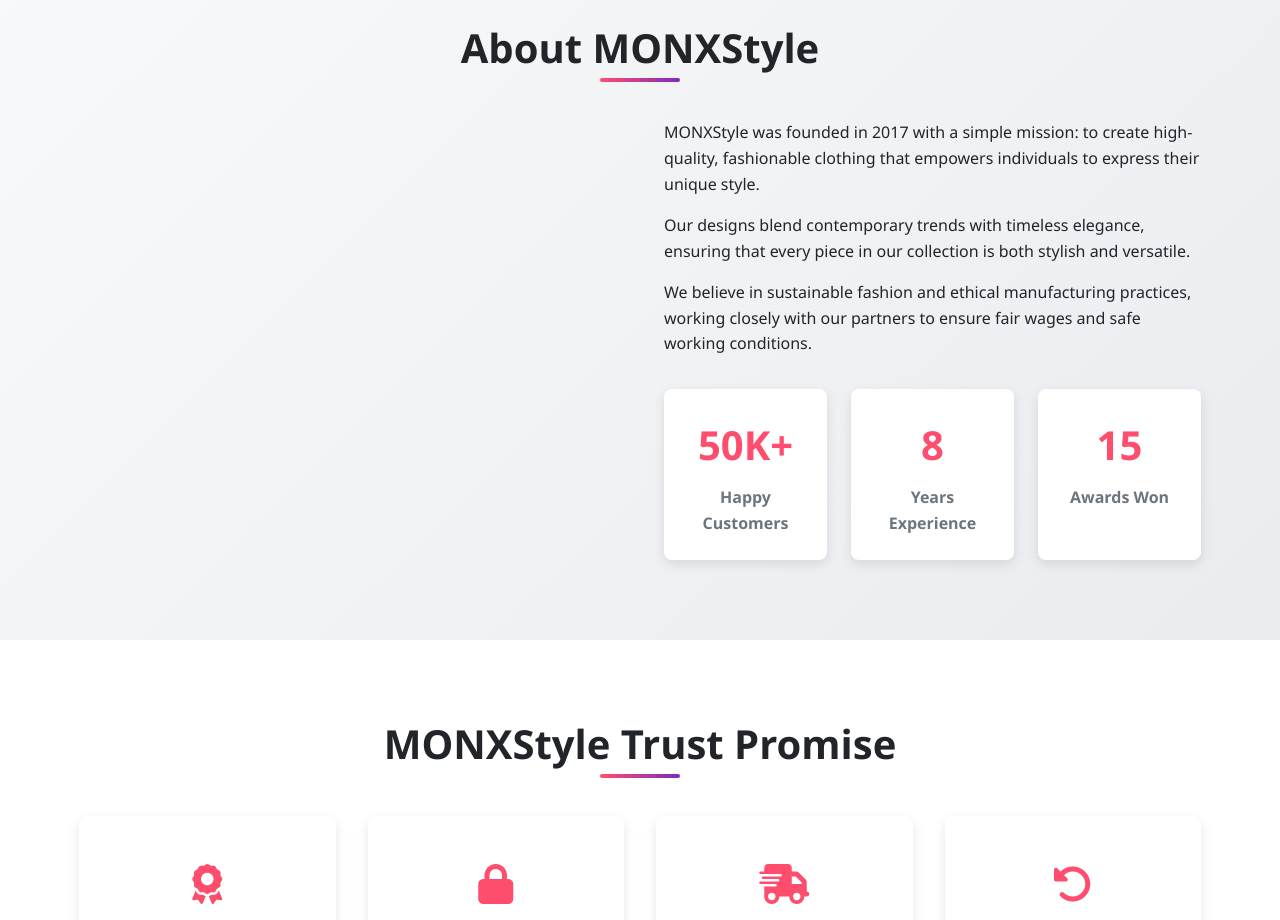
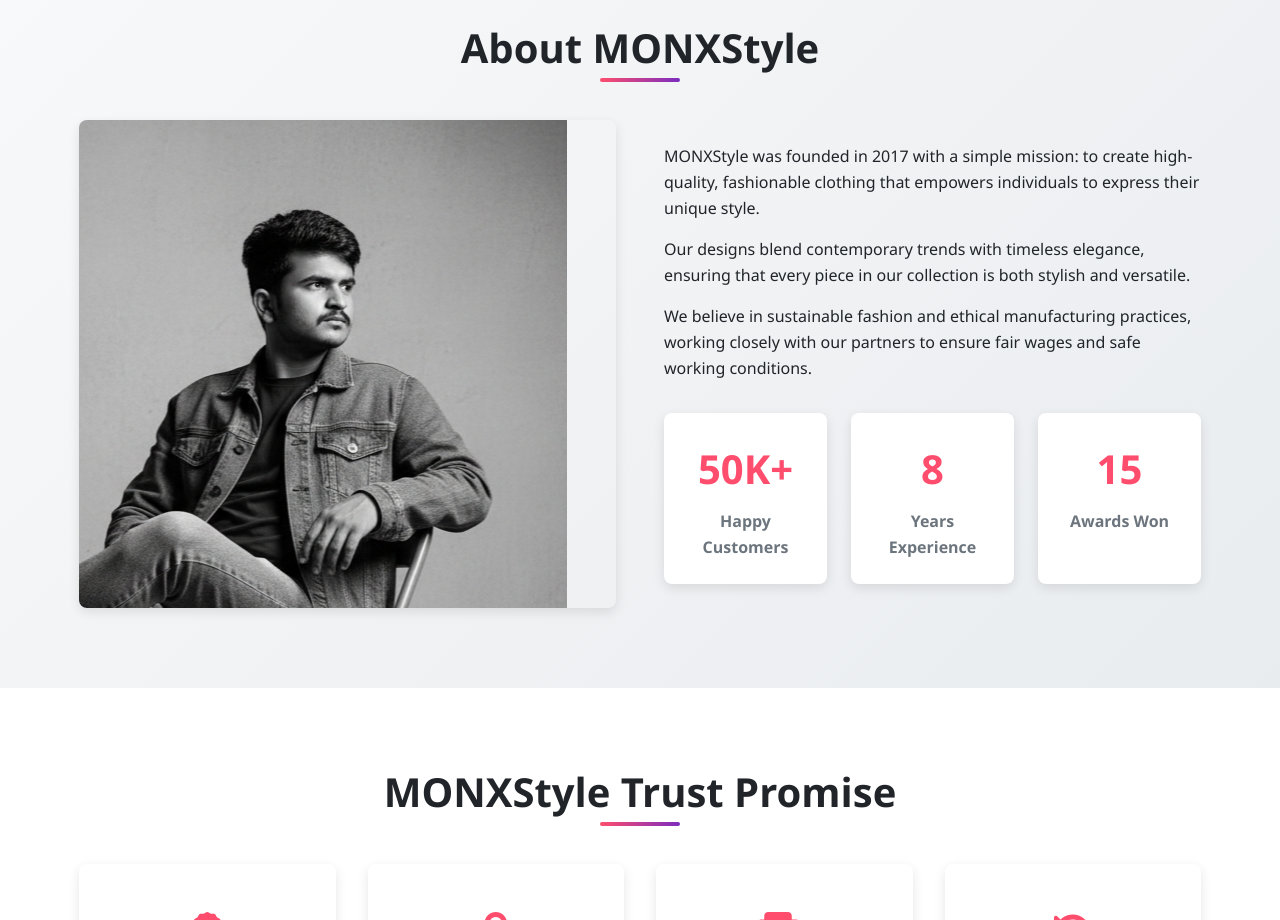
Before and after one commit to monxcode/MONXStyle-eCom, a plain HTML site: page index.html in a window 1280 px wide. Shown: the part 2720-3640 px from the top of the page. Drawn offline with Linux system fonts and the light colour scheme.

Commit message:
Add files via upload

```diff
--- a/index.html
+++ b/index.html
@@ -1582,6 +1582,7 @@
             <div class="about-content">
                 <div class="about-image">
                     <!-- About Image Here -->
+                    <img src="aboutMohan.jpg" alt="about-image">
                 </div>
                 <div class="about-text">
                     <p>MONXStyle was founded in 2017 with a simple mission: to create high-quality, fashionable clothing that empowers individuals to express their unique style.</p>
```
Also changed, not shown: aboutMohan.jpg (added).
